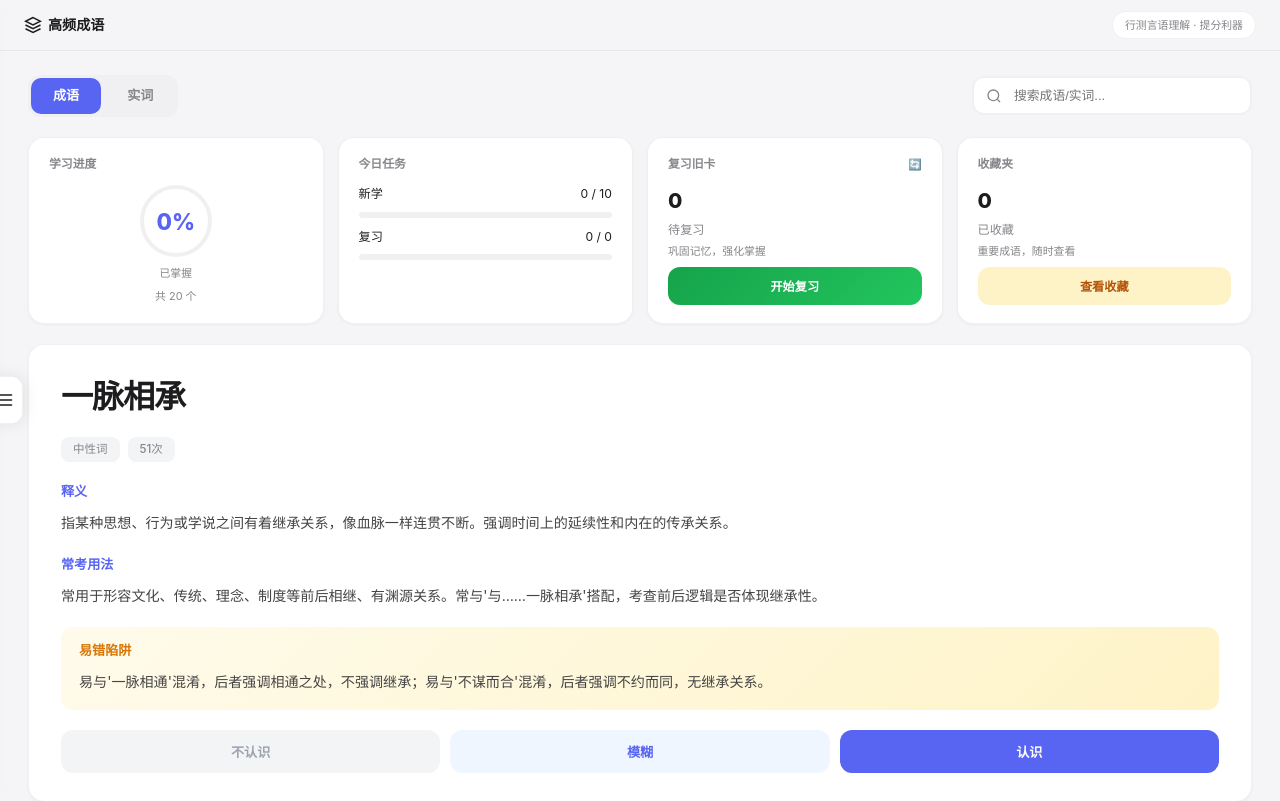
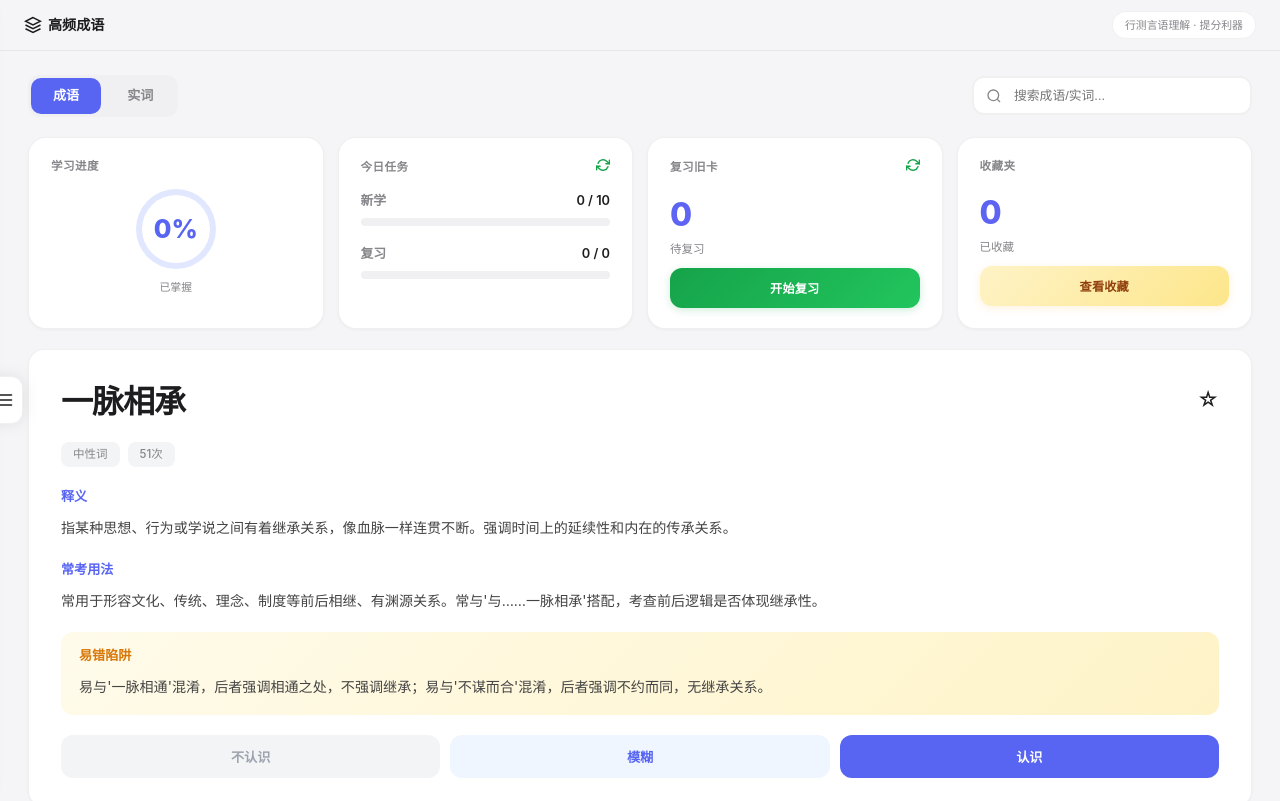
Before and after one commit to thanhtientt51-commits/idiom, a plain HTML site: page index.html in a window 1280 px wide. Shown: the top 801 px of the page. Drawn offline with Linux system fonts and the light colour scheme.

Commit message:
ui: 优化统计卡片+刷新按钮+收藏星标

```diff
--- a/index.html
+++ b/index.html
@@ -19,26 +19,36 @@ body{font-family:-apple-system,BlinkMacSystemFont,'PingFang SC','Microsoft YaHei
 /* Stat cards */
 .stat-grid{display:grid;grid-template-columns:1fr 1fr 1fr 1fr;gap:14px;margin-bottom:20px}
 @media(max-width:900px){.stat-grid{grid-template-columns:1fr 1fr}}
-.scard{background:var(--card);border-radius:var(--radius);border:1px solid var(--border);padding:18px 20px;box-shadow:0 1px 3px rgba(0,0,0,.04)}
-.scard h4{font-size:.74em;font-weight:700;color:var(--sub);margin-bottom:12px;display:flex;justify-content:space-between;align-items:center}
-.scard h4 .sic{font-size:.9em;cursor:pointer}
-.circle-wrap{display:flex;flex-direction:column;align-items:center}
-.circle{width:72px;height:72px;border-radius:50%;border:4px solid var(--border);display:flex;align-items:center;justify-content:center;font-size:1.4em;font-weight:800;margin-bottom:8px;color:var(--accent)}
-.circle-sub{font-size:.68em;color:var(--sub)}
-.scard .sm{font-size:.68em;color:var(--sub);margin-top:4px}
-.prog-row{display:flex;justify-content:space-between;align-items:center;margin-bottom:8px;font-size:.76em}
-.prog-bar{height:6px;background:var(--border);border-radius:3px;margin-bottom:10px}
-.prog-bar .fill{height:6px;background:var(--accent);border-radius:3px;width:0%}
-.sbtn{display:block;width:100%;padding:10px;border-radius:12px;font-size:.76em;font-weight:700;cursor:pointer;border:0;text-align:center;margin-top:8px;transition:.15s}
-.sbtn.green{background:linear-gradient(135deg,#16a34a,#22c55e);color:#fff}
-.sbtn.green:hover{opacity:.9}
-.sbtn.yellow{background:#fef3c7;color:#b45309}
-.sbtn.yellow:hover{background:#fde68a}
-.scard .val{font-size:1.3em;font-weight:800;margin-bottom:4px}
+.scard{background:var(--card);border-radius:18px;border:1px solid var(--border);padding:20px 22px;box-shadow:0 1px 3px rgba(0,0,0,.04);transition:.2s;position:relative;overflow:hidden}
+.scard:hover{box-shadow:0 4px 16px rgba(0,0,0,.06)}
+.scard h4{font-size:.72em;font-weight:700;color:var(--sub);margin-bottom:14px;display:flex;justify-content:space-between;align-items:center;text-transform:uppercase;letter-spacing:.5px}
+.scard h4 .sic{font-size:1em;cursor:pointer;transition:.15s}
+.scard h4 .sic:hover{transform:rotate(90deg)}
+.circle-wrap{display:flex;flex-direction:column;align-items:center;margin:4px 0 2px}
+.circle{width:80px;height:80px;border-radius:50%;display:flex;align-items:center;justify-content:center;font-size:1.6em;font-weight:800;position:relative;background:conic-gradient(var(--accent) 0%,#e0e7ff 0%);margin-bottom:10px}
+.circle::before{content:'';position:absolute;inset:6px;background:#fff;border-radius:50%}
+.circle span{position:relative;z-index:1;color:var(--accent)}
+.circle-sub{font-size:.68em;color:var(--sub);font-weight:500}
+.scard .sm{font-size:.66em;color:var(--sub);margin-top:6px;text-align:center}
+.prog-row{display:flex;justify-content:space-between;align-items:center;margin-bottom:8px;font-size:.8em;font-weight:600}
+.prog-row span:first-child{color:var(--sub)}
+.prog-bar{height:8px;background:#f0f0f3;border-radius:5px;margin-bottom:18px;overflow:hidden}
+.prog-bar .fill{height:100%;border-radius:4px;transition:width .4s ease}
+.prog-bar .fill.nfill{background:linear-gradient(90deg,var(--accent),var(--accent2))}
+.prog-bar .fill.rfill{background:linear-gradient(90deg,#16a34a,#22c55e)}
+.sbtn{display:block;width:100%;padding:11px;border-radius:12px;font-size:.76em;font-weight:700;cursor:pointer;border:0;text-align:center;margin-top:10px;transition:.15s;letter-spacing:.2px}
+.sbtn.green{background:linear-gradient(135deg,#16a34a,#22c55e);color:#fff;box-shadow:0 2px 8px rgba(22,163,74,.2)}
+.sbtn.green:hover{box-shadow:0 4px 14px rgba(22,163,74,.3);transform:translateY(-1px)}
+.sbtn.yellow{background:linear-gradient(135deg,#fef3c7,#fde68a);color:#92400e;box-shadow:0 2px 8px rgba(245,158,11,.15)}
+.sbtn.yellow:hover{box-shadow:0 4px 14px rgba(245,158,11,.25);transform:translateY(-1px)}
+.scard .val{font-size:2em;font-weight:800;margin-bottom:2px;background:linear-gradient(135deg,var(--accent),var(--accent2));-webkit-background-clip:text;-webkit-text-fill-color:transparent}
+.scard .vlabel{font-size:.72em;color:var(--sub);font-weight:500}
 /* Detail card */
-.detail-card{background:var(--card);border-radius:var(--radius);border:1px solid var(--border);padding:28px 32px;box-shadow:0 1px 3px rgba(0,0,0,.04);margin-bottom:20px;position:relative}
+.detail-card{background:var(--card);border-radius:var(--radius);border:1px solid var(--border);padding:28px 32px;box-shadow:0 1px 3px rgba(0,0,0,.04);margin-bottom:20px;position:relative;overflow-y:auto;-ms-overflow-style:none;scrollbar-width:none}.detail-card::-webkit-scrollbar{display:none}
 .dhead{display:flex;justify-content:space-between;align-items:flex-start;margin-bottom:16px}
 .dhead h2{font-size:2em;font-weight:800;letter-spacing:-1px}
+.dhead .fstar{font-size:1.3em;cursor:pointer;transition:.15s;flex-shrink:0;margin-top:6px}
+.dhead .fstar:hover{transform:scale(1.2)}
 .dtags{display:flex;gap:8px;flex-wrap:wrap;margin-bottom:20px}
 .dtag{padding:4px 12px;border-radius:8px;font-size:.72em;background:#f3f4f6;color:var(--sub);font-weight:500}
 .dsec{margin-bottom:18px}
@@ -84,10 +94,10 @@ body{font-family:-apple-system,BlinkMacSystemFont,'PingFang SC','Microsoft YaHei
 
   <!-- Stat Cards -->
   <div class="stat-grid">
-    <div class="scard"><h4>学习进度</h4><div class="circle-wrap"><div class="circle" id="progressCircle">0%</div><div class="circle-sub">已掌握</div></div><div class="sm" style="text-align:center;margin-top:6px">共 <span id="totalCount">0</span> 个</div></div>
-    <div class="scard"><h4>今日任务</h4><div class="prog-row"><span>新学</span><span id="newCount">0 / 10</span></div><div class="prog-bar"><div class="fill" id="newFill" style="width:0%"></div></div><div class="prog-row"><span>复习</span><span id="revCount">0 / 0</span></div><div class="prog-bar"><div class="fill" id="revFill" style="width:0%"></div></div></div>
-    <div class="scard"><h4>复习旧卡<span class="sic" onclick="resetReview()" style="color:var(--green);cursor:pointer">🔄</span></h4><div class="val" id="toReview">0</div><div style="font-size:.76em;color:var(--sub)">待复习</div><div class="sm">巩固记忆，强化掌握</div><button class="sbtn green" onclick="startReview()">开始复习</button></div>
-    <div class="scard"><h4>收藏夹</h4><div class="val" id="favCount">0</div><div style="font-size:.76em;color:var(--sub)">已收藏</div><div class="sm">重要成语，随时查看</div><button class="sbtn yellow" onclick="showFavorites()">查看收藏</button></div>
+    <div class="scard"><h4>学习进度</h4><div class="circle-wrap"><div class="circle" id="progCircle"><span id="progPct">0%</span></div><div class="circle-sub">已掌握</div></div></div>
+    <div class="scard"><h4>今日任务<span class="sic" onclick="resetToday()"><svg width="14" height="14" viewBox="0 0 24 24" fill="none" stroke="#16a34a" stroke-width="2.5" stroke-linecap="round" stroke-linejoin="round"><polyline points="23 4 23 10 17 10"/><polyline points="1 20 1 14 7 14"/><path d="M3.51 9a9 9 0 0114.85-3.36L23 10M1 14l4.64 4.36A9 9 0 0020.49 15"/></svg></span></h4><div class="prog-row"><span>新学</span><span id="newCount">0 / 10</span></div><div class="prog-bar"><div class="fill nfill" id="newFill" style="width:0%"></div></div><div class="prog-row"><span>复习</span><span id="revCount">0 / 0</span></div><div class="prog-bar"><div class="fill rfill" id="revFill" style="width:0%"></div></div></div>
+    <div class="scard"><h4>复习旧卡<span class="sic" onclick="resetReview()"><svg width="14" height="14" viewBox="0 0 24 24" fill="none" stroke="#16a34a" stroke-width="2.5" stroke-linecap="round" stroke-linejoin="round"><polyline points="23 4 23 10 17 10"/><polyline points="1 20 1 14 7 14"/><path d="M3.51 9a9 9 0 0114.85-3.36L23 10M1 14l4.64 4.36A9 9 0 0020.49 15"/></svg></span></h4><div class="val" id="toReview">0</div><div class="vlabel">待复习</div><button class="sbtn green" onclick="startReview()">开始复习</button></div>
+    <div class="scard"><h4>收藏夹</h4><div class="val" id="favCount">0</div><div class="vlabel">已收藏</div><button class="sbtn yellow" onclick="showFavorites()">查看收藏</button></div>
   </div>
 
   <!-- Detail Card -->
@@ -175,8 +185,8 @@ function updateStats(){
   var pool=curType==='idiom'?idioms:words;
   var mastered=data.mastered.filter(function(x){return pool.some(function(y){return y.w===x})});
   var pct=pool.length>0?Math.round(mastered.length/pool.length*100):0;
-  document.getElementById('progressCircle').textContent=pct+'%';
-  document.getElementById('totalCount').textContent=pool.length;
+  document.getElementById('progPct').textContent=pct+'%';
+  document.getElementById('progCircle').style.background='conic-gradient(var(--accent) '+pct*3.6+'deg,#e0e7ff 0deg)';
   document.getElementById('newCount').textContent=data.todayNew+' / 10';
   document.getElementById('newFill').style.width=Math.min(data.todayNew/10*100,100)+'%';
   var nr=data.needReview.filter(function(x){return pool.some(function(y){return y.w===x})});
@@ -189,8 +199,8 @@ function updateStats(){
 // ====== DETAIL ======
 function renderDetail(){
   var item=curPool[curIdx];if(!item){document.getElementById('detailCard').innerHTML='<div style="text-align:center;padding:60px;color:var(--sub)">无匹配结果</div>';return}
-  var mastered=isMastered(item.w),fav=isFav(item.w);
-  var html='<div class="dhead"><h2>'+item.w+'</h2></div>';
+  var mastered=isMastered(item.w);
+  var fav=isFav(item.w);var html='<div class="dhead"><h2>'+item.w+'</h2><span class="fstar" onclick="toggleFav(\''+item.w+'\')" title="收藏">'+(fav?'⭐':'☆')+'</span></div>';
   html+='<div class="dtags"><span class="dtag">'+item.p+'</span><span class="dtag">'+item.f+'次</span></div>';
   html+='<div class="dsec"><h3>释义</h3><p>'+item.d+'</p></div>';
   html+='<div class="dsec"><h3>常考用法</h3><p>'+item.u+'</p></div>';
@@ -224,6 +234,7 @@ function startReview(){
   curIdx=0;viewMode='review';renderDetail();
 }
 function resetReview(){data.needReview=[];data.todayRev=0;saveData();renderDetail()}
+function resetToday(){data.todayNew=0;data.todayRev=0;saveData();renderDetail()}
 function showFavorites(){
   var favs=data.favorites.filter(function(x){return curPool.some(function(y){return y.w===x})});
   if(!favs.length){alert('暂无收藏');return}
```
